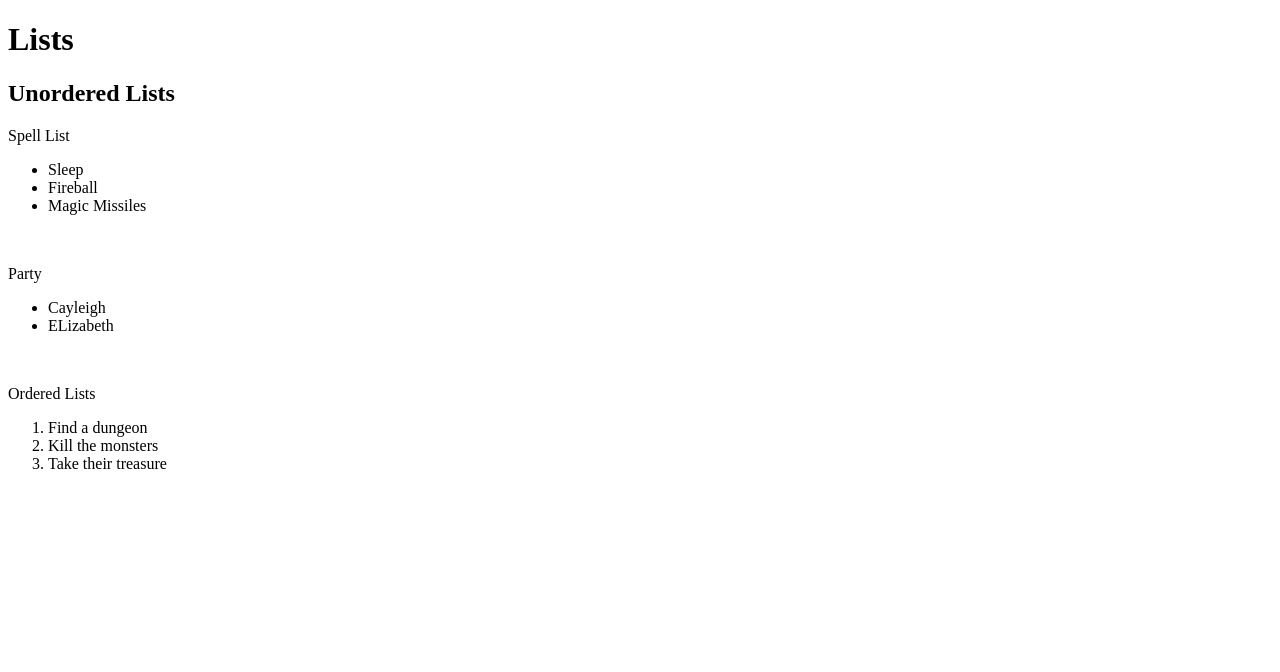
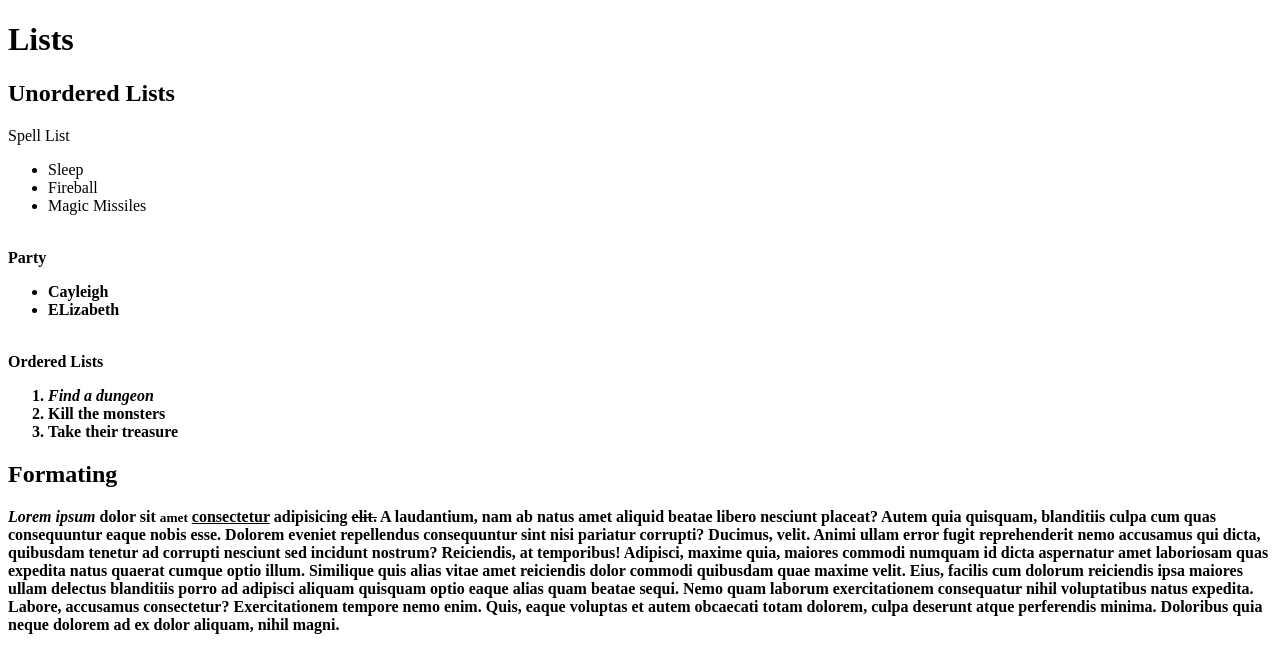
Before and after one commit to Cayleigh25/HTML-2-Lists-tables, a plain HTML site: page index.html in a window 1280 px wide. Drawn offline with Linux system fonts and the light colour scheme.

Commit message:
bold,lists,underline

```diff
--- a/index.html
+++ b/index.html
@@ -7,7 +7,7 @@
 </head>
 <body>
 <h1>Lists</h1>
-<h2>Unordered Lists </h2>
+<h2><b>Unordered Lists</b> </h2>
 <p>Spell List</p>
 <ul>
     <li>Sleep</li>
@@ -17,7 +17,7 @@
 
 </ul>
 <br>
-<p>Party
+<b>Party
 <ul>
     <li>Cayleigh</li>
     <li>ELizabeth</li>
@@ -25,15 +25,19 @@
 </ul>
 </p>
 <br>
-<p>Ordered Lists</p>
+<b>Ordered Lists</b>
 <ol>
-    <li>Find a dungeon</li>
+    <li><i>Find a dungeon</i></li>
     <li>Kill the monsters</li>
     <li>Take their treasure</li>
 
 </ol>
-
-</ol>
+ <h2>Formating</h2>
+ <p><i>Lorem ipsum</i> <b>dolor sit</b> <small>amet</small> <U>consectetur</U> adipisicing <del>elit.</del> A laudantium, nam ab natus amet aliquid beatae libero nesciunt placeat? Autem quia quisquam, blanditiis culpa cum quas consequuntur eaque nobis esse.
+ Dolorem eveniet repellendus consequuntur sint nisi pariatur corrupti? Ducimus, velit. Animi ullam error fugit reprehenderit nemo accusamus qui dicta, quibusdam tenetur ad corrupti nesciunt sed incidunt nostrum? Reiciendis, at temporibus!
+ Adipisci, maxime quia, maiores commodi numquam id dicta aspernatur amet laboriosam quas expedita natus quaerat cumque optio illum. Similique quis alias vitae amet reiciendis dolor commodi quibusdam quae maxime velit.
+ Eius, facilis cum dolorum reiciendis ipsa maiores ullam delectus blanditiis porro ad adipisci aliquam quisquam optio eaque alias quam beatae sequi. Nemo quam laborum exercitationem consequatur nihil voluptatibus natus expedita.
+ Labore, accusamus consectetur? Exercitationem tempore nemo enim. Quis, eaque voluptas et autem obcaecati totam dolorem, culpa deserunt atque perferendis minima. Doloribus quia neque dolorem ad ex dolor aliquam, nihil magni.</p>
 
 </body>
 </html>
```
